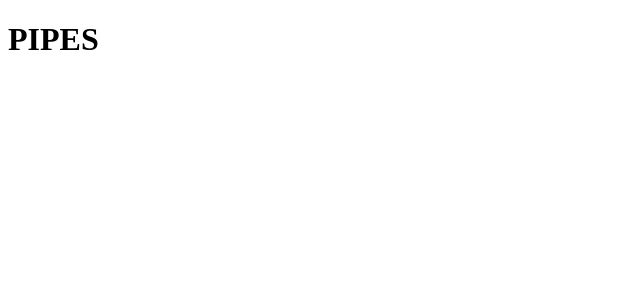
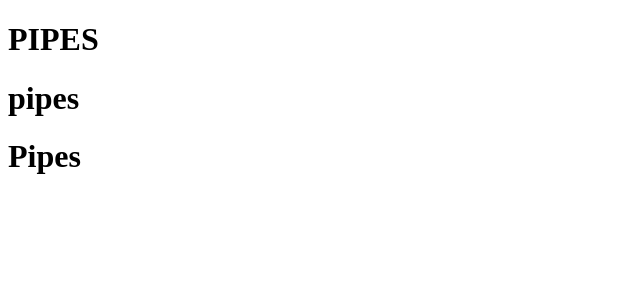
Before and after one commit to Adrion10/Angular_lesons, an Angular app in the folder angular-lessons/Pipes/: page / in a window 1280 px wide. Shown: the top 300 px of the page, without its empty margins (0-640 px from the left). Built offline with nearby package versions, Linux system fonts and the light colour scheme.

Commit message:
lowercase

```diff
--- a/angular-lessons/Pipes/src/app/app.component.html
+++ b/angular-lessons/Pipes/src/app/app.component.html
@@ -1 +1,3 @@
 <h1>{{ title | uppercase }}</h1>
+<h1>{{ title | lowercase }}</h1>
+<h1>{{ title }}</h1>
```
